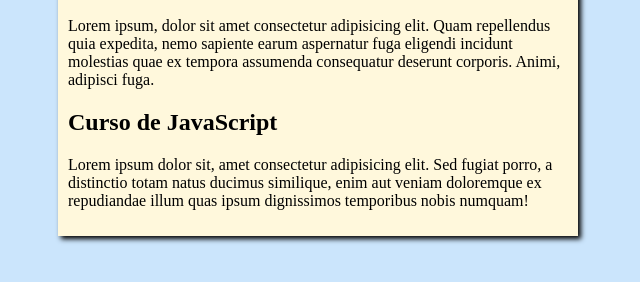
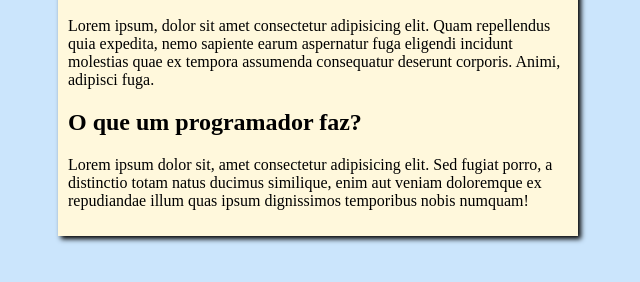
Before and after one commit to sidneywj03/site-git, a plain HTML site: page index.html in a window 1280 px wide. Shown: the part 128-410 px from the top of the page, without its empty margins (322-962 px from the left). Drawn offline with Linux system fonts and the light colour scheme.

Commit message:
Update index.html

```diff
--- a/index.html
+++ b/index.html
@@ -15,7 +15,7 @@
             <h2>Curso de HTML e CSS3</h2>
             <p>Lorem ipsum, dolor sit amet consectetur adipisicing elit. Quam repellendus quia expedita, nemo sapiente earum aspernatur fuga eligendi incidunt molestias quae ex tempora assumenda consequatur deserunt corporis. Animi, adipisci fuga.</p>
             <article>
-                <h2>Curso de JavaScript</h2>
+                <h2>O que um programador faz?</h2>
                 <p>Lorem ipsum dolor sit, amet consectetur adipisicing elit. Sed fugiat porro, a distinctio totam natus ducimus similique, enim aut veniam doloremque ex repudiandae illum quas ipsum dignissimos temporibus nobis numquam!</p>
             </article>
         </article>
```
